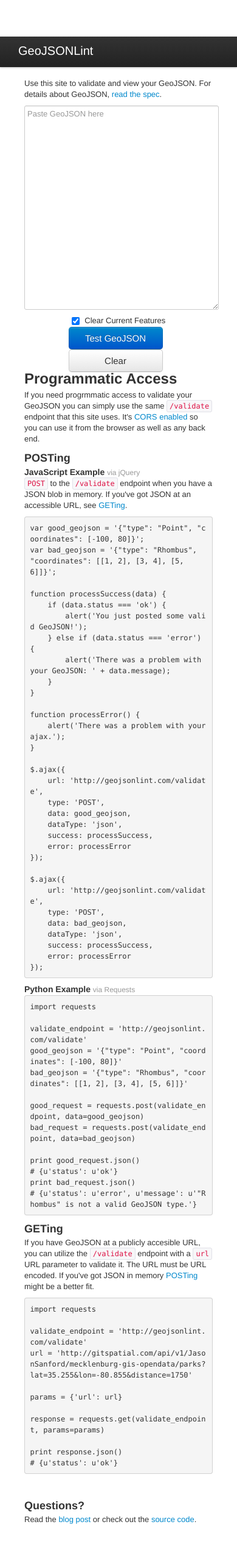
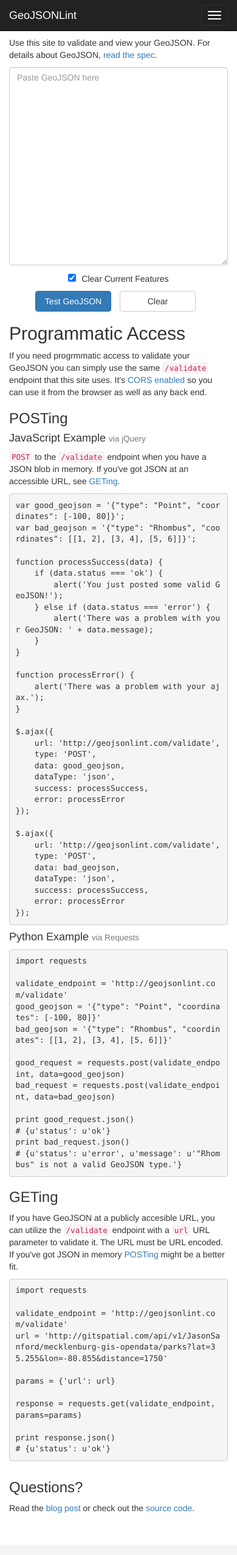
Before and after one commit to JasonSanford/geojsonlint.com, a Python web app: template geojsonlint/templates/index.html in a window 390 px wide. Shown: the whole page at 61% size. After the commit the page ends 2481 px from the top, so only its background shows below. Run offline with Jinja, Linux system fonts and the light colour scheme; the template is opened without the code that fills it, so the values that code supplies are empty; some libraries are stand-ins or nearby versions.

Commit message:
Update Bootstrap.

```diff
--- a/geojsonlint/templates/index.html
+++ b/geojsonlint/templates/index.html
@@ -6,18 +6,26 @@
     <meta name="keywords" content="GeoJSON Validation,GeoJSON Validator,GeoJSONLint,GeoJSON Lint,Validate GeoJSON">
     <meta name="description" content="Validate your GeoJSON and display it on a map.">
     <meta name="viewport" content="width=device-width, initial-scale=1.0, maximum-scale=1.0, user-scalable=no">
-    <link rel="stylesheet" href="/static/lib/bootstrap/css/bootstrap.min.css">
-    <link rel="stylesheet" href="/static/lib/bootstrap/css/bootstrap-responsive.min.css">
+    <link rel="stylesheet" href="//maxcdn.bootstrapcdn.com/bootstrap/3.2.0/css/bootstrap.min.css">
+    <link rel="stylesheet" href="//maxcdn.bootstrapcdn.com/bootstrap/3.2.0/js/bootstrap.min.js">
     <link rel="stylesheet" href="http://cdn.leafletjs.com/leaflet-0.4.5/leaflet.css">
     <link rel="stylesheet" href="/static/css/app.css">
 </head>
 
 <body>
-    <div class="navbar navbar-fixed-top">
-        <div class="navbar-inner">
-            <div class="container-fluid"><a class="brand">GeoJSONLint</a>
-                <div class="nav-collapse">
-                    <ul class="nav">
+    <div class="navbar navbar-fixed-top navbar-inverse" role="navigation">
+        <div class="container">
+            <div class="navbar-header">
+                <button type="button" class="navbar-toggle" data-toggle="collapse" data-target=".navbar-collapse">
+                    <span class="sr-only">Toggle navigation</span>
+                    <span class="icon-bar"></span>
+                    <span class="icon-bar"></span>
+                    <span class="icon-bar"></span>
+                </button>
+                <a class="navbar-brand" href="/">GeoJSONLint</a>
+            </div>
+            <div class="navbar-collapse collapse">
+                <ul class="nav navbar-nav">
                     <li class="dropdown active"><a data-toggle="dropdown" class="dropdown-toggle">Point <b class="caret"></b></a>
                         <ul class="dropdown-menu">
                             <li class="active">
@@ -61,30 +69,29 @@
             </div>
         </div>
     </div>
-    </div>
-    <div class="container-fluid">
+    <div class="container">
         <p>Use this site to validate and view your GeoJSON. For details about GeoJSON, <a href="http://geojson.org/geojson-spec.html">read the spec</a>.</p>
     </div>
-    <div class="container-fluid">
-        <div id="input-output" class="row-fluid">
-            <div class="span4 left full-height">
+    <div class="container">
+        <div id="input-output" class="row">
+            <div class="col-sm-4 left full-height">
                 <div class="row-fluid">
-                    <textarea id="geojson-input" placeholder="Paste GeoJSON here"></textarea>
+                    <textarea id="geojson-input" placeholder="Paste GeoJSON here" class="form-control" style="margin-bottom: 10px;"></textarea>
                 </div>
-                <div class="row-fluid text-centered">
+                <div class="row-fluid text-centered" style="margin-bottom: 10px;">
                     <input id="clear-current" type="checkbox" checked="checked">
-                    <label for="clear-current">Clear Current Features</label>
+                    <label for="clear-current" style="font-weight: normal;">Clear Current Features</label>
                 </div>
                 <div class="row-fluid text-centered"><a id="submit" class="btn btn-primary btn-large btn-action">Test GeoJSON</a>
-                    <a id="clear" class="btn btn-large btn-action">Clear</a>
+                    <a id="clear" class="btn btn-large btn-action btn-default">Clear</a>
                 </div>
             </div>
-            <div class="span8 right full-height">
+            <div class="col-sm-8 right full-height">
                 <div id="map-container" class="full-height"></div>
             </div>
         </div>
     </div>
-    <div class="container-fluid" style="margin-top: 30px;">
+    <div class="container">
         <h2>Programmatic Access</h2>
         <p>
             If you need progrmmatic access to validate your GeoJSON you can simply use the same <code>/validate</code> endpoint that this site uses. It's <a href="http://en.wikipedia.org/wiki/Cross-origin_resource_sharing">CORS enabled</a> so you can use it from the browser as well as any back end.
@@ -154,7 +161,7 @@ response = requests.get(validate_endpoint, params=params)
 print response.json()
 # {u'status': u'ok'}</code></pre>
     </div>
-    <div class="container-fluid" style="margin-top: 30px;">
+    <div class="container">
         <h3>Questions?</h3>
         <p>
             Read the <a href="http://geojason.info/2012/geojson-validation-via-geojsonlint.com/">blog post</a> or check out the <a href="https://github.com/JasonSanford/geojsonlint.com">source code</a>.
```
Lines whose indentation alone changed are shown as unchanged.
